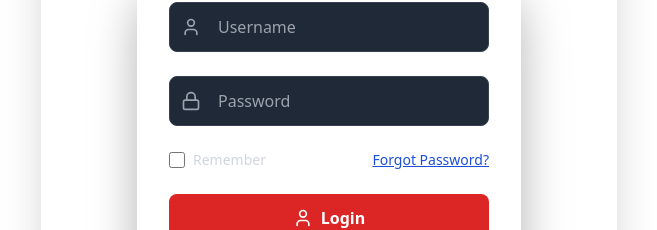
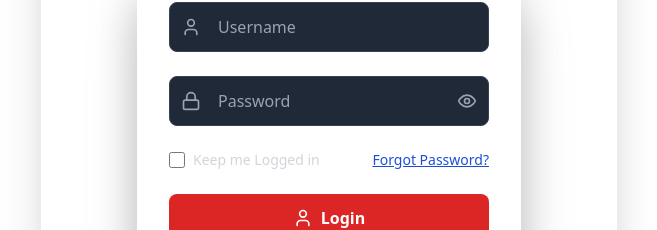
Before and after one commit to ngalamac/unhimas_saas, a React (Vite) app: page /login in a window 1280 px wide. Shown: the part 462-692 px from the top of the page, without its empty margins (311-968 px from the left). Built offline with nearby package versions, Linux system fonts and the light colour scheme.

Commit message:
personalize and add password reset

```diff
--- a/src/components/auth/LoginForm.tsx
+++ b/src/components/auth/LoginForm.tsx
@@ -1,5 +1,9 @@
 import React, { useState } from 'react';
-// ...existing code...
+import unhimasLogo from '../../assets/unhimas-logo.png';
+import { User, Lock, Loader, Eye, EyeOff } from 'lucide-react';
+import { useAuth } from '../../context/AuthContext';
+import { useNavigate } from 'react-router-dom';
+
 // Simple modal for login instructions
 const LoginHelpModal: React.FC<{ open: boolean; onClose: () => void }> = ({ open, onClose }) => {
   if (!open) return null;
@@ -13,7 +17,7 @@
           <li>Select your role (e.g., SuperAdmin, Admin, Accountant, etc.) before filling the form.</li>
           <li>Enter your assigned username and password in the fields provided.</li>
           <li>If you do not have login credentials, please contact the school management office.</li>
-          <li>If you forget your password, use the "Lose Your Password?" link or contact management.</li>
+          <li>If you forget your password, use the "Forgot Password?" link or contact management.</li>
           <li>For security, do not share your password with anyone.</li>
           <li>If you encounter any issues, reach out to management for assistance.</li>
         </ul>
@@ -23,20 +27,16 @@
     </div>
   );
 };
-import unhimasLogo from '../../assets/unhimas-logo.png';
-import { User, Lock, Loader } from 'lucide-react';
-import { useAuth } from '../../context/AuthContext';
-import { useNavigate } from 'react-router-dom';
 
 interface LoginFormProps {
   selectedRole: string;
 }
 
 export const LoginForm: React.FC<LoginFormProps> = ({ selectedRole }) => {
-// ...existing code...
   const [showHelp, setShowHelp] = useState(false);
   const [username, setUsername] = useState('');
   const [password, setPassword] = useState('');
+  const [showPassword, setShowPassword] = useState(false);
   const [rememberMe, setRememberMe] = useState(false);
   const [isLoading, setIsLoading] = useState(false);
   const [error, setError] = useState('');
@@ -66,7 +66,7 @@
   return (
     <div className="flex flex-col items-center justify-center w-full">
       <h2 className="text-lg font-semibold text-[#a02c2c] mb-6">Login</h2>
-  <form onSubmit={handleSubmit} className="w-full max-w-xs sm:max-w-sm space-y-4 sm:space-y-5 lg:space-y-6 bg-white rounded-xl shadow-2xl p-8 drop-shadow-2xl">
+      <form onSubmit={handleSubmit} className="w-full max-w-xs sm:max-w-sm space-y-4 sm:space-y-5 lg:space-y-6 bg-white rounded-xl shadow-2xl p-8 drop-shadow-2xl">
         {error && (
           <div className="p-3 bg-red-50 border border-red-200 rounded-lg">
             <p className="text-sm text-red-600">{error}</p>
@@ -85,18 +85,26 @@
             disabled={isLoading}
           />
         </div>
-        {/* Password field */}
+        {/* Password field with eye icon */}
         <div className="relative">
           <Lock className="absolute left-3 top-1/2 transform -translate-y-1/2 w-4 h-4 sm:w-5 sm:h-5 text-gray-400" />
           <input
-            type="password"
+            type={showPassword ? "text" : "password"}
             placeholder="Password"
             value={password}
             onChange={(e) => setPassword(e.target.value)}
-            className="w-full bg-gray-800 border border-gray-700 rounded-lg pl-10 sm:pl-12 pr-4 py-2.5 sm:py-3 text-sm sm:text-base text-white placeholder-gray-400 focus:outline-none focus:border-red-500 transition-colors"
+            className="w-full bg-gray-800 border border-gray-700 rounded-lg pl-10 sm:pl-12 pr-10 py-2.5 sm:py-3 text-sm sm:text-base text-white placeholder-gray-400 focus:outline-none focus:border-red-500 transition-colors"
             required
             disabled={isLoading}
           />
+          <button
+            type="button"
+            className="absolute right-3 top-1/2 transform -translate-y-1/2 text-gray-400 hover:text-gray-700 focus:outline-none"
+            onClick={() => setShowPassword((prev) => !prev)}
+            tabIndex={-1}
+          >
+            {showPassword ? <EyeOff className="w-5 h-5" /> : <Eye className="w-5 h-5" />}
+          </button>
         </div>
         {/* Remember me and forgot password */}
         <div className="flex items-center justify-between">
@@ -108,7 +116,7 @@
               className="w-3.5 h-3.5 sm:w-4 sm:h-4 text-red-500 bg-gray-800 border-gray-600 rounded focus:ring-red-500"
               disabled={isLoading}
             />
-            <span className="text-xs sm:text-sm text-gray-300">Remember</span>
+            <span className="text-xs sm:text-sm text-gray-300">Keep me Logged in</span>
           </label>
           <button
             type="button"
```
